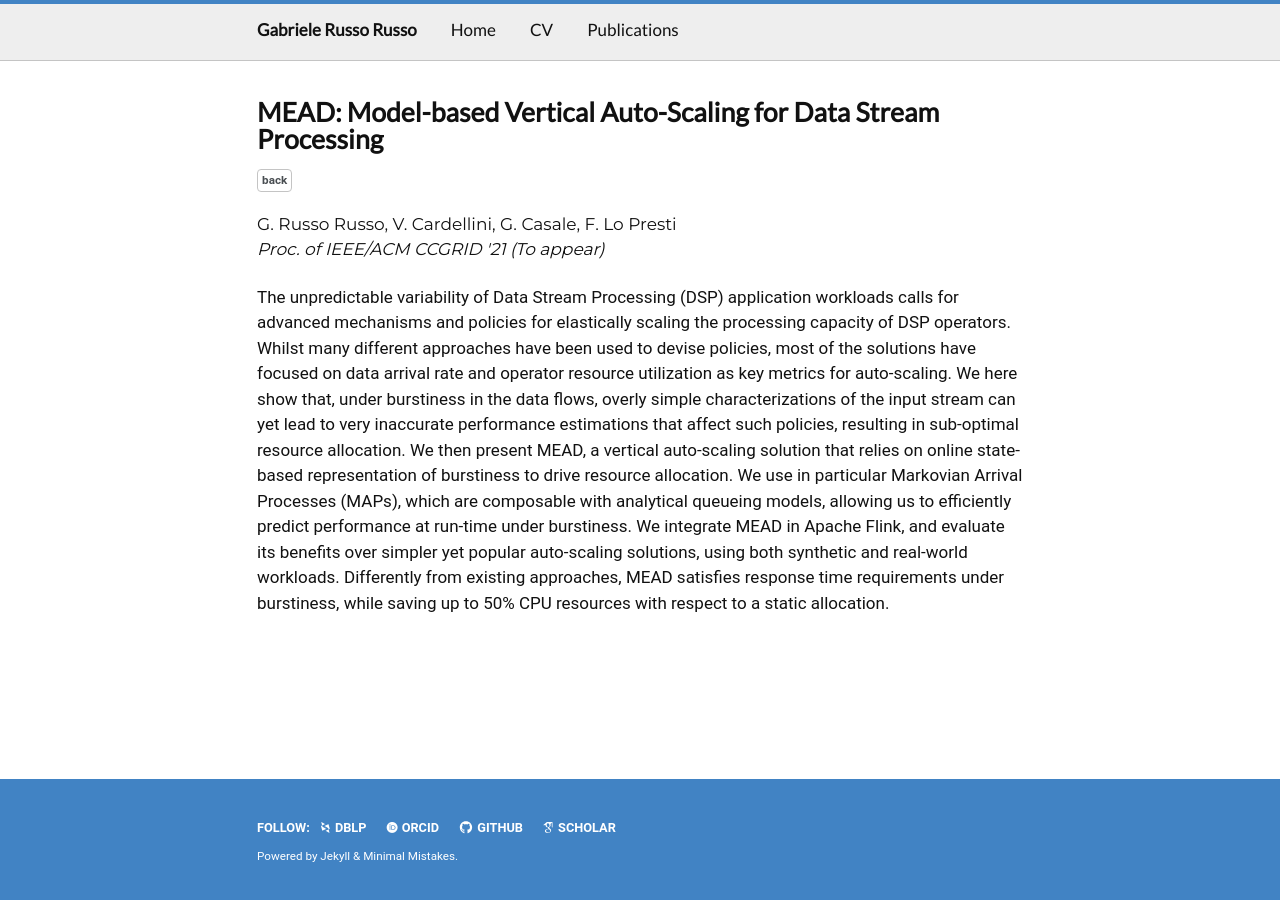
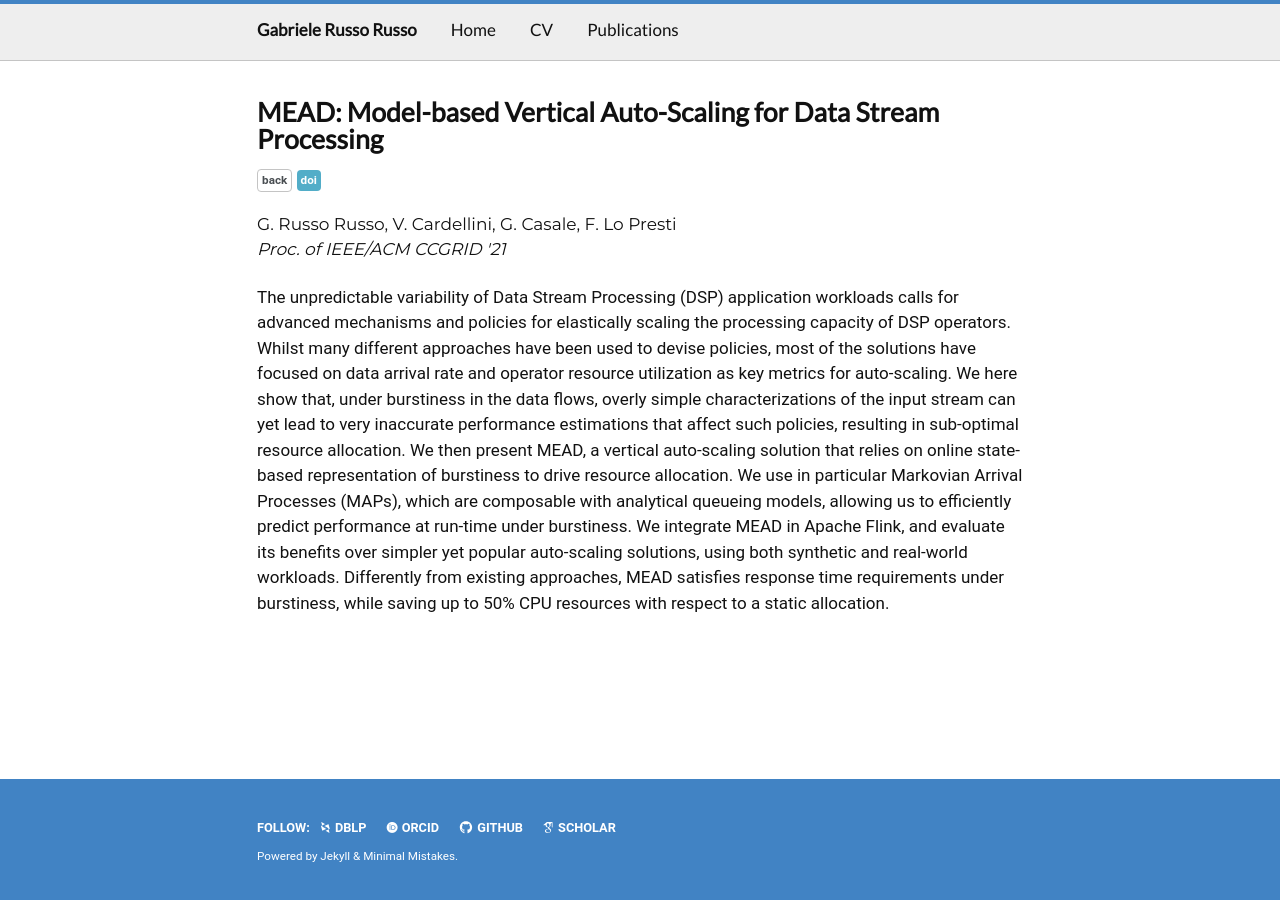
Before and after one commit to grussorusso/grussorusso.github.io, a Jekyll site: the page built from _publications/ccgrid2021.md, in a window 1280 px wide. Built offline with Jekyll 4.4.1, drawn with Linux system fonts in a browser that asks for light colours; nearby versions of some CDN libraries; some web fonts are replaced.

Commit message:
Minor update

```diff
--- a/_publications/ccgrid2021.md
+++ b/_publications/ccgrid2021.md
@@ -1,8 +1,8 @@
 ---
 authors: "G. Russo Russo, V. Cardellini, G. Casale, F. Lo Presti"
 title: "MEAD: Model-based Vertical Auto-Scaling for Data Stream Processing"
-info: "Proc. of IEEE/ACM CCGRID '21 (To appear)"
-#doi: "https://doi.org/10.1145/3429351.3431741"
+info: "Proc. of IEEE/ACM CCGRID '21"
+doi: "https://doi.org/10.1109/CCGrid51090.2021.00041"
 year: 2021
 type: Conference
 selected: true
```
Also changed, not shown: 1 other file.
